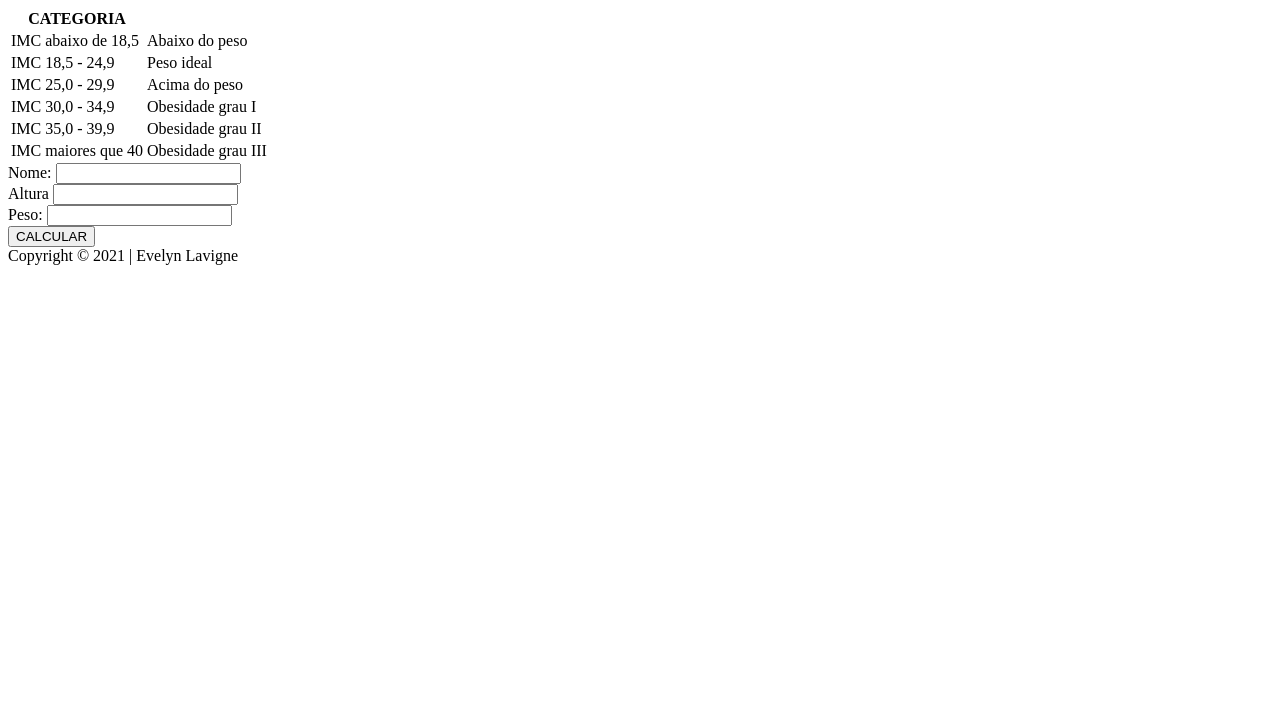
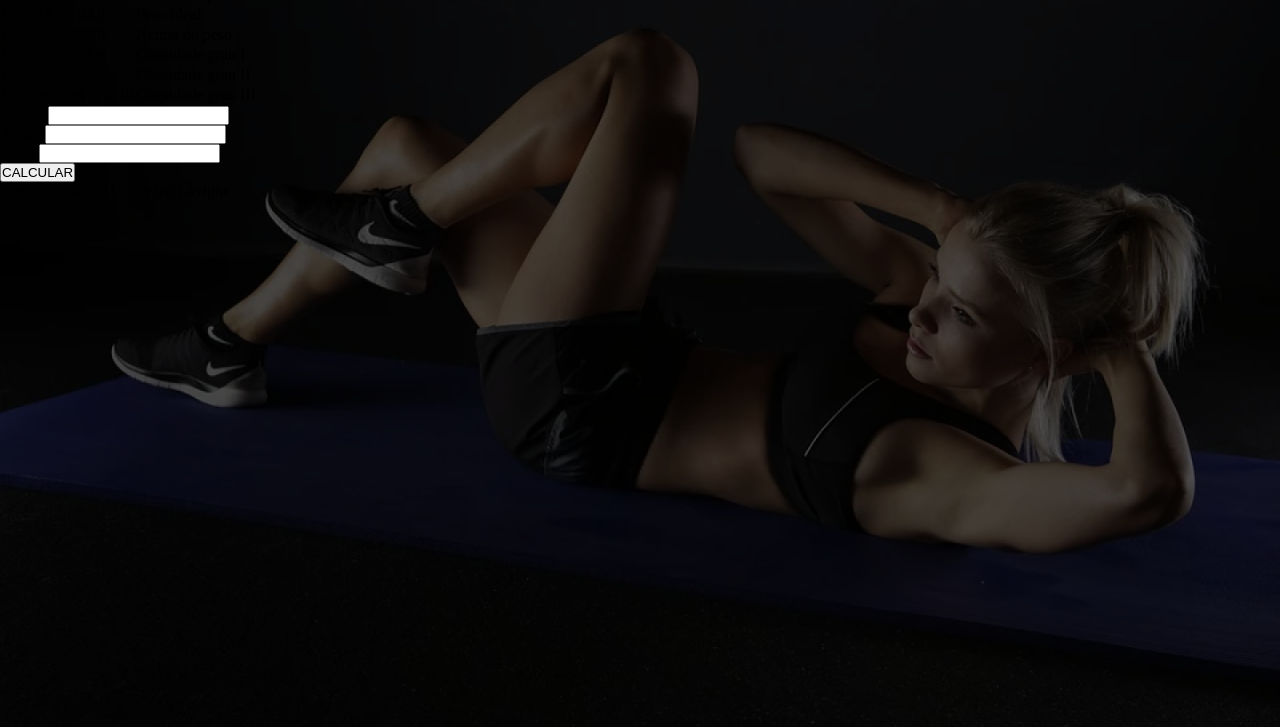
Before and after one commit to Evelyn-lima004/calculadora-imc, a plain HTML site: page index.html in a window 1280 px wide. Shown: the part 73-800 px from the top of the page. Drawn offline with Linux system fonts and the light colour scheme.

Commit message:
background finalizado

```diff
--- a/index.html
+++ b/index.html
@@ -4,6 +4,7 @@
     <meta charset="UTF-8">
     <meta name="viewport" content="width=device-width, initial-scale=1.0">
     <title>imc</title>
+    <link rel="stylesheet" href="style.css"
 </head>
 <body>
     <header>
@@ -38,7 +39,7 @@
                 </tr>
                 <tr>
                     <td>IMC maiores que 40 </td>
-                    <td>Obesidade grau III</td>
+                    <td>Obesidade grau III </td>
                 </tr>
             </tbody>
         </table>
--- /dev/null
+++ b/style.css
@@ -0,0 +1,17 @@
+*{
+    padding: 0;
+    margin: 0;
+    box-sizing: border-box;
+}
+
+body{
+    background-image: url(background\ -\ IMC.png);
+    background-size: cover;
+    background-repeat: no-repeat;
+    background-position: right;
+    background-color: #000A;
+    background-blend-mode: darken;
+    height: 100vh;
+    width: 100vw;
+
+}
```
Also changed, not shown: background - IMC.png (added).
